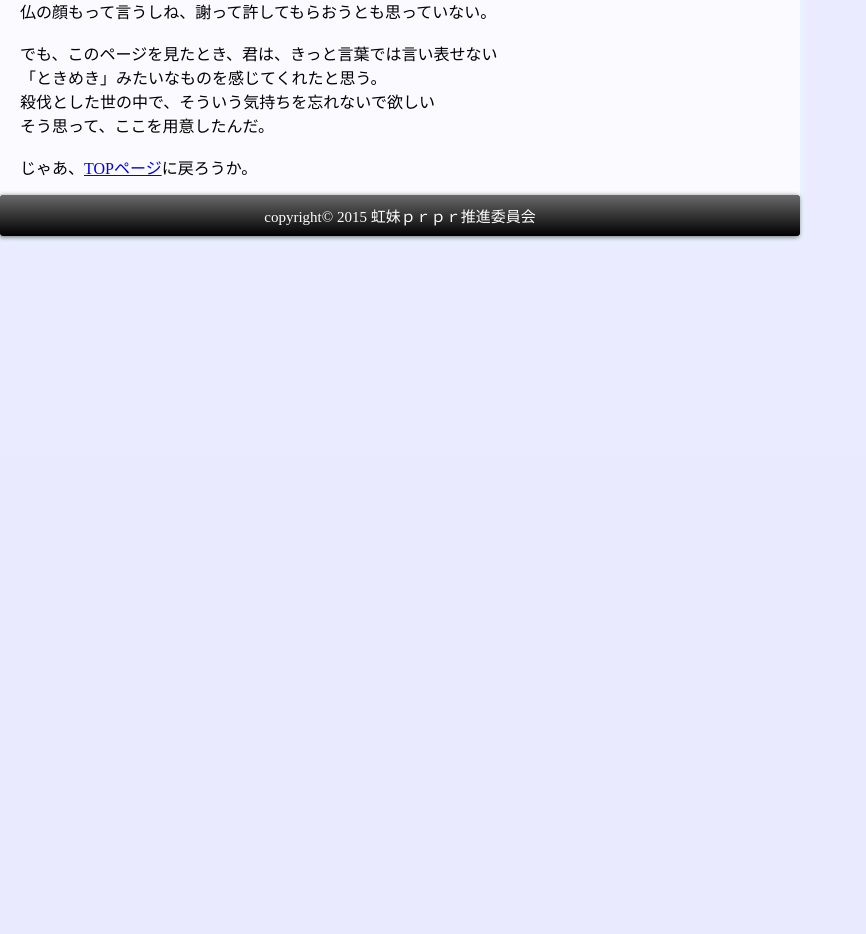
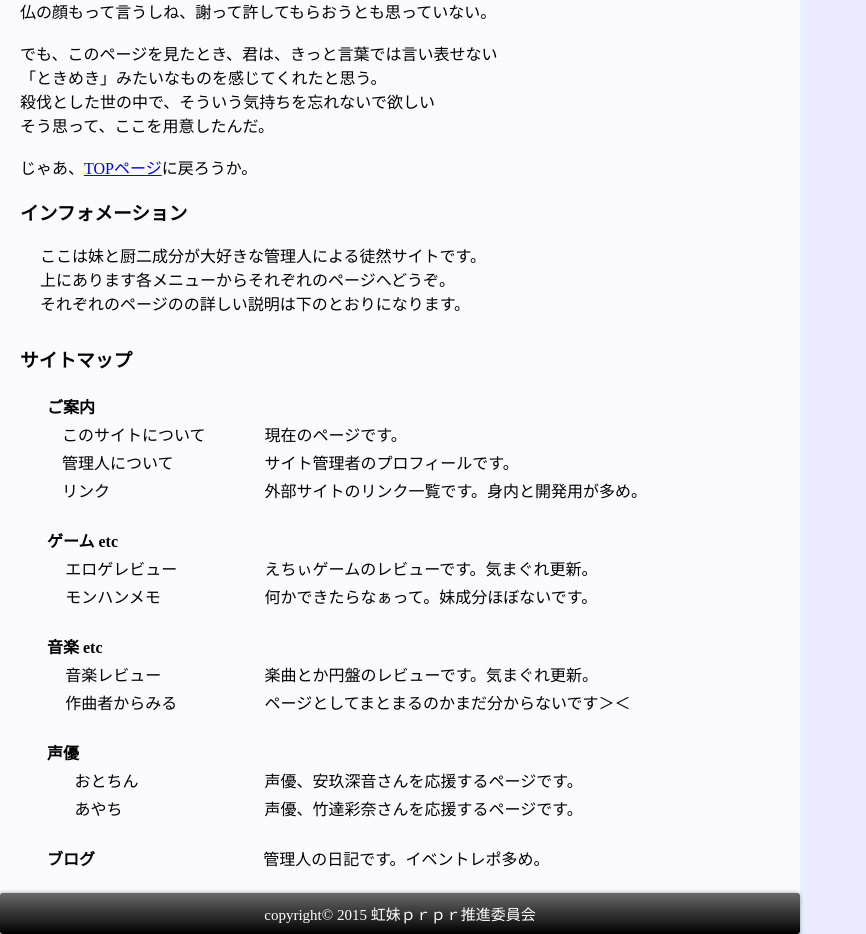
Before and after one commit to klapp303/sister, a CakePHP app: the page made by app/View/Pages/information.ctp in a window 1280 px wide. Shown: the part 345-1279 px from the top of the page, without its empty margins (0-866 px from the left). Before the commit the page ends 585 px from the top, so only its background shows below. Run offline with PHP 8.4 and a stand-in for CakePHP, Linux system fonts and the light colour scheme; the template is opened without the code that fills it, so the values that code supplies are empty; some libraries are stand-ins or nearby versions.

Commit message:
インフォメーションページを作成

```diff
--- a/app/View/Pages/information.ctp
+++ b/app/View/Pages/information.ctp
@@ -1 +1,48 @@
-<!-- 未使用 -->
+<?php echo $this->Html->css('pages', array('inline' => FALSE)); ?>
+<h3>インフォメーション</h3>
+
+<p class="intro_info">
+  ここは妹と厨二成分が大好きな管理人による徒然サイトです。<br>
+  上にあります各メニューからそれぞれのページへどうぞ。<br>
+  それぞれのページのの詳しい説明は下のとおりになります。
+</p>
+
+<h3>サイトマップ</h3>
+
+<table class="tbl_info">
+  <tr><th colspan="3" class="tbl-title-h_info">ご案内</th></tr>
+  <tr><td></td><td class="tbl-titke-d_info">このサイトについて</td>
+      <td class="tbl-text_info">現在のページです。</td></tr>
+  <tr><td></td><td class="tbl-titke-d_info">管理人について</td>
+      <td class="tbl-text_info">サイト管理者のプロフィールです。</td></tr>
+  <tr><td></td><td class="tbl-titke-d_info">リンク</td>
+      <td class="tbl-text_info">外部サイトのリンク一覧です。身内と開発用が多め。</td></tr>
+</table>
+
+<table class="tbl_info">
+  <tr><th colspan="3" class="tbl-title-h_info">ゲーム etc</th></tr>
+  <tr><td></td><td class="tbl-titke-d_info">エロゲレビュー</td>
+      <td class="tbl-text_info">えちぃゲームのレビューです。気まぐれ更新。</td></tr>
+  <tr><td></td><td class="tbl-titke-d_info">モンハンメモ</td>
+      <td class="tbl-text_info">何かできたらなぁって。妹成分ほぼないです。</td></tr>
+</table>
+
+<table class="tbl_info">
+  <tr><th colspan="3" class="tbl-title-h_info">音楽 etc</th></tr>
+  <tr><td></td><td class="tbl-titke-d_info">音楽レビュー</td>
+      <td class="tbl-text_info">楽曲とか円盤のレビューです。気まぐれ更新。</td></tr>
+  <tr><td></td><td class="tbl-titke-d_info">作曲者からみる</td>
+      <td class="tbl-text_info">ページとしてまとまるのかまだ分からないです＞＜</td></tr>
+</table>
+
+<table class="tbl_info">
+  <tr><th colspan="3" class="tbl-title-h_info">声優</th></tr>
+  <tr><td></td><td class="tbl-titke-d_info">おとちん</td>
+      <td class="tbl-text_info">声優、安玖深音さんを応援するページです。</td></tr>
+  <tr><td></td><td class="tbl-titke-d_info">あやち</td>
+      <td class="tbl-text_info">声優、竹達彩奈さんを応援するページです。</td></tr>
+</table>
+
+<table class="tbl_info">
+  <tr><th class="tbl-title-h_info">ブログ</th><td class="tbl-text_info">管理人の日記です。イベントレポ多め。</td></tr>
+</table>
--- a/app/View/Pages/link.ctp
+++ b/app/View/Pages/link.ctp
@@ -1,4 +1,4 @@
-<?php echo $this->Html->css('link', array('inline' => FALSE)); ?>
+<?php echo $this->Html->css('pages', array('inline' => FALSE)); ?>
 <h3>サイトリンク</h3>
 
 <?php if ($link_friends) { ?>
--- a/app/webroot/css/pages.css
+++ b/app/webroot/css/pages.css
@@ -1,20 +1,48 @@
 @charset "utf-8";
-/* オプション一覧用 */
-.list_option {
-    list-style-type: none;
+/* informationページ用 */
+.tbl_info {
+    width: 720px;
 }
 
-.list_option >li {
-    height: 40px;
+.tbl-title-h_info {
+    width: 30%;
+    text-align: left;
+}
+
+.tbl-title-d_info {
+    width: 20%;
+}
+
+.tbl-text_info {
+    width: 70%;
+}
+
+/* サイトリンク一覧用 */
+.tbl_link {
+    width: 720px;
+    margin-bottom: 30px!important;
+    border-collapse: collapse;
+}
+
+.tbl_link >tbody >tr >th,
+.tbl_link >tbody >tr >td {
+    border: 1px solid #000000;
+}
+
+.tbl_link >tbody >tr >th {
+    background-color: #F5F5FF;
+}
+
+.tbl-title_link {
+    width: 35%;
+}
+
+.tbl-text_link {
+    width: 65%;
 }
 
 /* コンテンツ説明文用 */
-.intro_pages {
-    height: 150px;
-    margin-left: 20px;
+.intro_link,
+.intro_info {
+    margin: 0 20px 30px 20px;
 }
-
-.intro_pages >p {
-    margin-right: 20px;
-    margin-bottom: 30px;
-}
```
Also changed, not shown: app/View/Pages/index.ctp (deleted, +0 -9 lines), app/webroot/css/link.css (deleted, +0 -29 lines).
